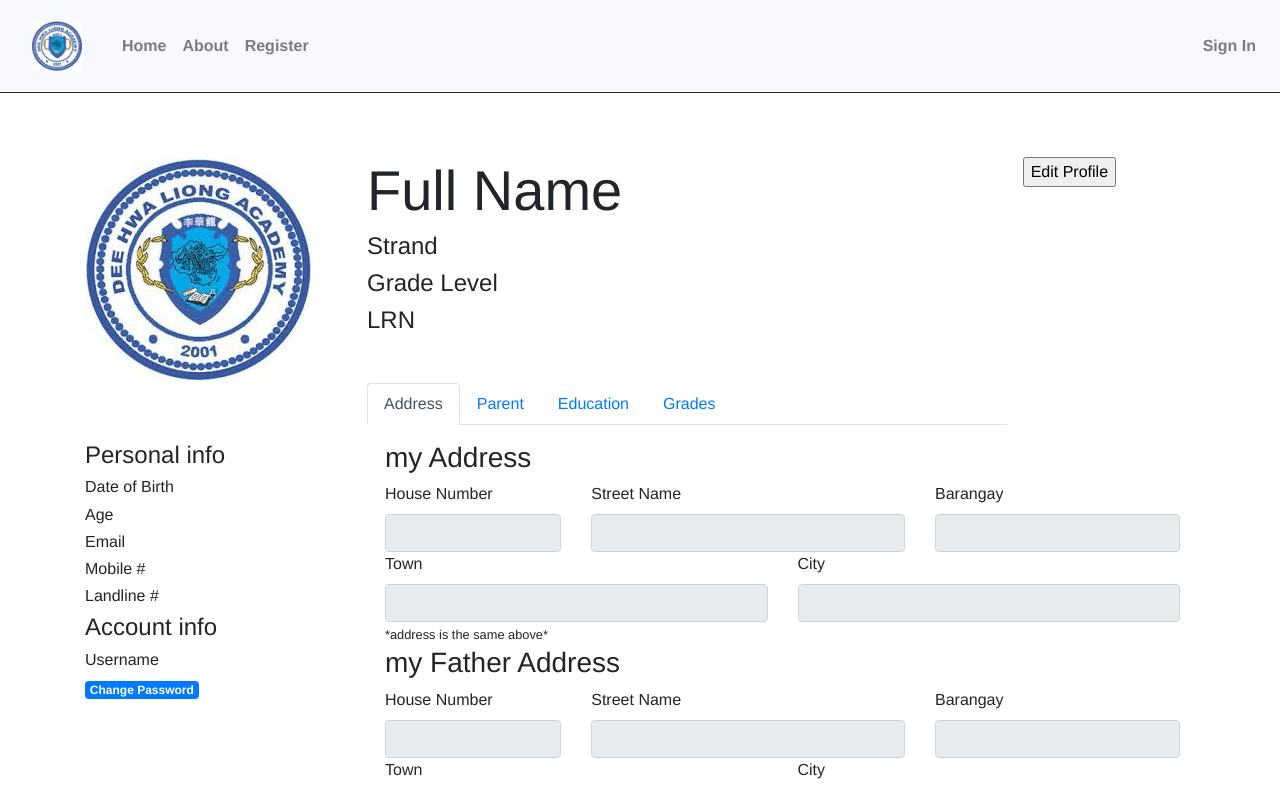
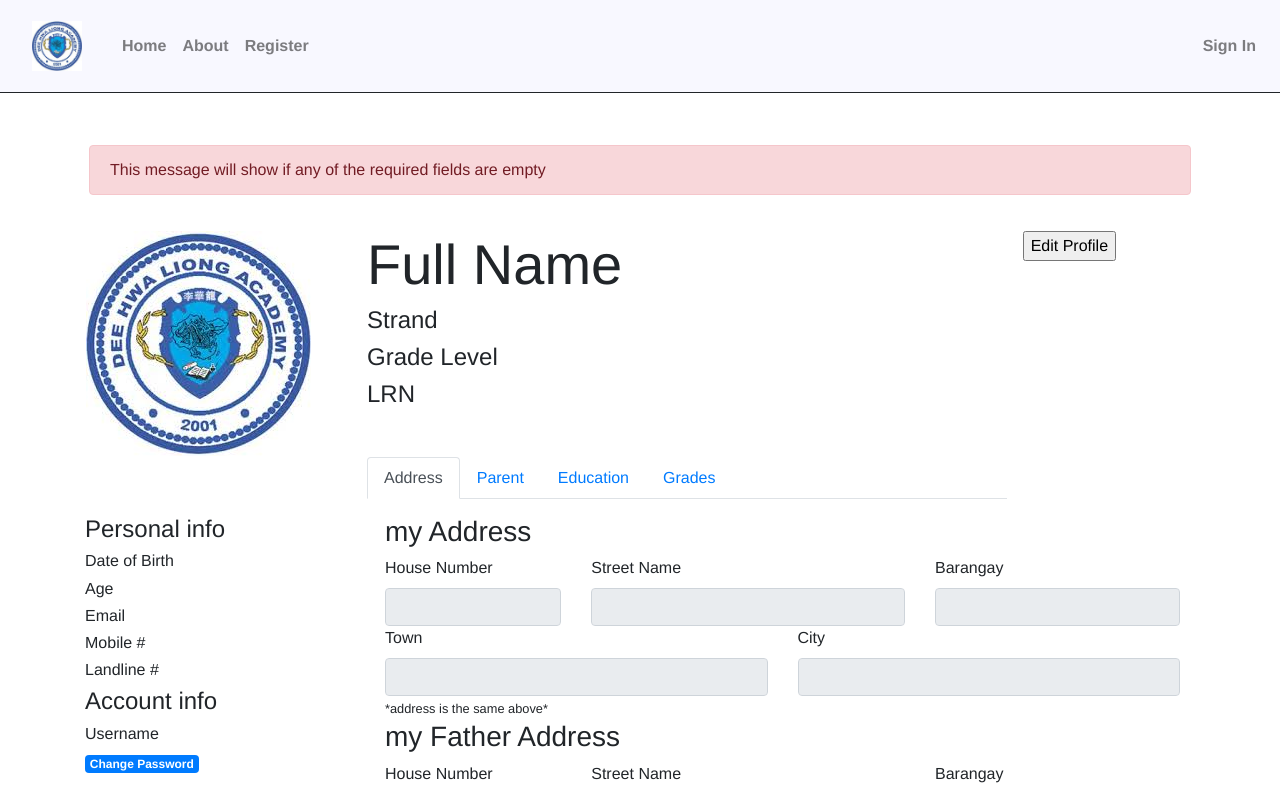
Before and after one commit to dinojessec/dhl-frontend-2, a Vue app: page /student/profile in a window 1280 px wide. Shown: the top 788 px of the page. Built offline with nearby package versions, Linux system fonts and the light colour scheme.

Commit message:
added alert message

```diff
--- a/src/views/Profile.vue
+++ b/src/views/Profile.vue
@@ -1,6 +1,13 @@
 <template>
 
   <div class="container">
+    <div class="row p-1">
+      <div class="col-12">
+        <div class="alert alert-danger" role="alert">
+          This message will show if any of the required fields are empty
+        </div>
+      </div>
+    </div>
     <div class="row p-2">
       <div class="p-2 col-md-3 col-12">
         <!-- <div class="profile-img"> -->
```
